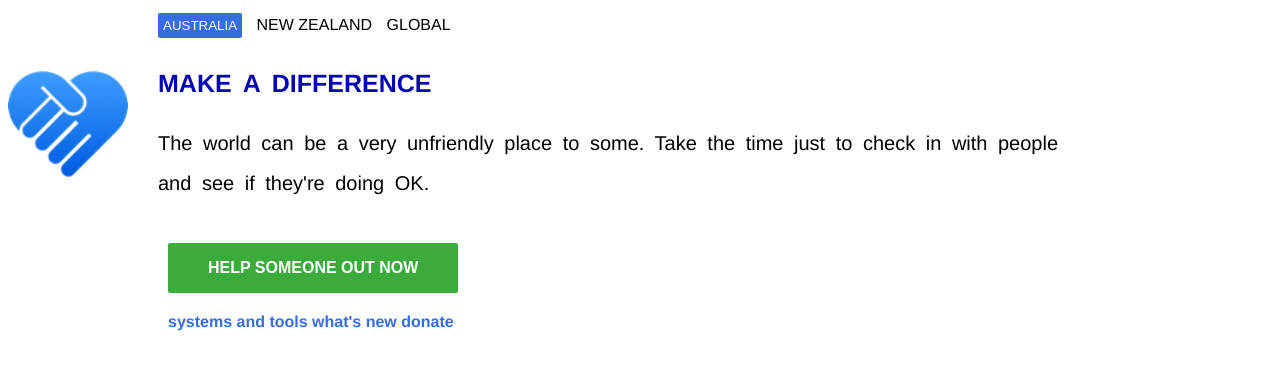
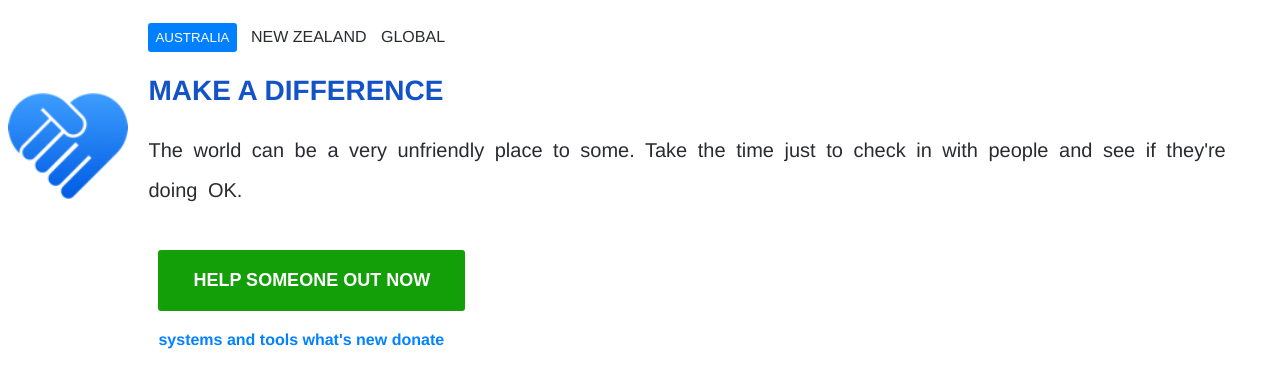
Before and after one commit to Serena71/COMP6080-ass1, a plain HTML site: page task1/index.html in a window 1280 px wide. Drawn offline with Linux system fonts and the light colour scheme.

Commit message:
finished the colour matching

```diff
--- a/task1/index.html
+++ b/task1/index.html
@@ -2,46 +2,52 @@
 <html>
     <head>
          <style type="text/css">
-             .viewport {
-                 width: 1058px;
-                 height: 392px;
+
+             body{
+                 display: flex;
+                 font-family: Helvetica;
                  }
+
+            .img{
+                 flex:1;
+             }
+
+             img{
+                 position: relative;
+                 width: 120px;
+                 margin-right: 20px;
+                 top: 25%;
+             }
+
+             .content{
+                 flex:8;
+                 color: rgb(41, 43, 48);
+             }
+
 
             .topbar{
                  text-transform: uppercase;
-                 /* font-family: ; */
-                 margin-top: 5px;
+                 margin-top: 15px;
                  margin-right: 10px;
-                 border-radius: 2px;
-                 position: top;
+                 border-radius: 3px;
              }
              .first{
-                background-color: rgb(55, 109, 226);
+                background-color: rgba(0,128,255,255);
                 color: white;
                 border-style: none;
-                padding: 5px;
-             }
-             div  {
-                margin-left: 150px;
-                font-family: Helvetica;
-
+                padding: 7px;
              }
 
-             .hand{
-                 float:left;
-                 width: 120px;
-                 margin: 6% 0;
-             }
              p{
                  word-spacing: 5px;
                  line-height: 40px;
              }
-             .title {
+             h2 {
                 text-transform: uppercase;
-                font-weight: bold;
-                color: rgb(6, 6, 175) ;
-                font-size: 25px;
-                margin-bottom: 10px;
+                /* font-weight: bold; */
+                color: rgb(20, 83, 199) ;
+                font-size: 28px;
+                /* margin-bottom: 10px; */
              }
 
              .text{
@@ -51,18 +57,17 @@
 
              .help{
                 text-transform: uppercase;
-                background-color: rgb(59, 172, 59);
-                height: 50px;
-                font-size: medium;
+                background-color: #129f08;
+                font-size: large;
                 color: white;
                 font-weight: bold;
                 margin: 20px 10px;
                 border-style: none;
-                border-radius: 2px;
-                padding: 10px 40px;
+                border-radius: 3px;
+                padding: 20px 35px;
              }
              .end{
-                 color: rgb(55, 109, 226);
+                 color: rgba(3,130,255,255);
                  margin: 0 10px;
                  font-weight: 600;
              }
@@ -70,8 +75,13 @@
 
 
     </head>
-    <body class="viewport">
+    <body>
+            <div class="img">
                 <img class="hand" src="assets/hands.png" >
+            </div>
+
+
+            <div class="content">
 
                 <div>
                     <button class="topbar first">australia</button>
@@ -80,7 +90,7 @@
                 </div>
 
                 <div>
-                <p class="title"> make a difference</p>
+                    <h2>make a difference</h2>
                     <p class="text">The world can be a very unfriendly place to some. Take the time just to check in with people and see if they're doing OK.</p>
                 </div>
 
@@ -93,6 +103,9 @@
                         <span>donate</span>
                     </div>
                 </div>
+            </div>
+
+
 
 
 
```
Lines whose indentation alone changed are shown as unchanged.
